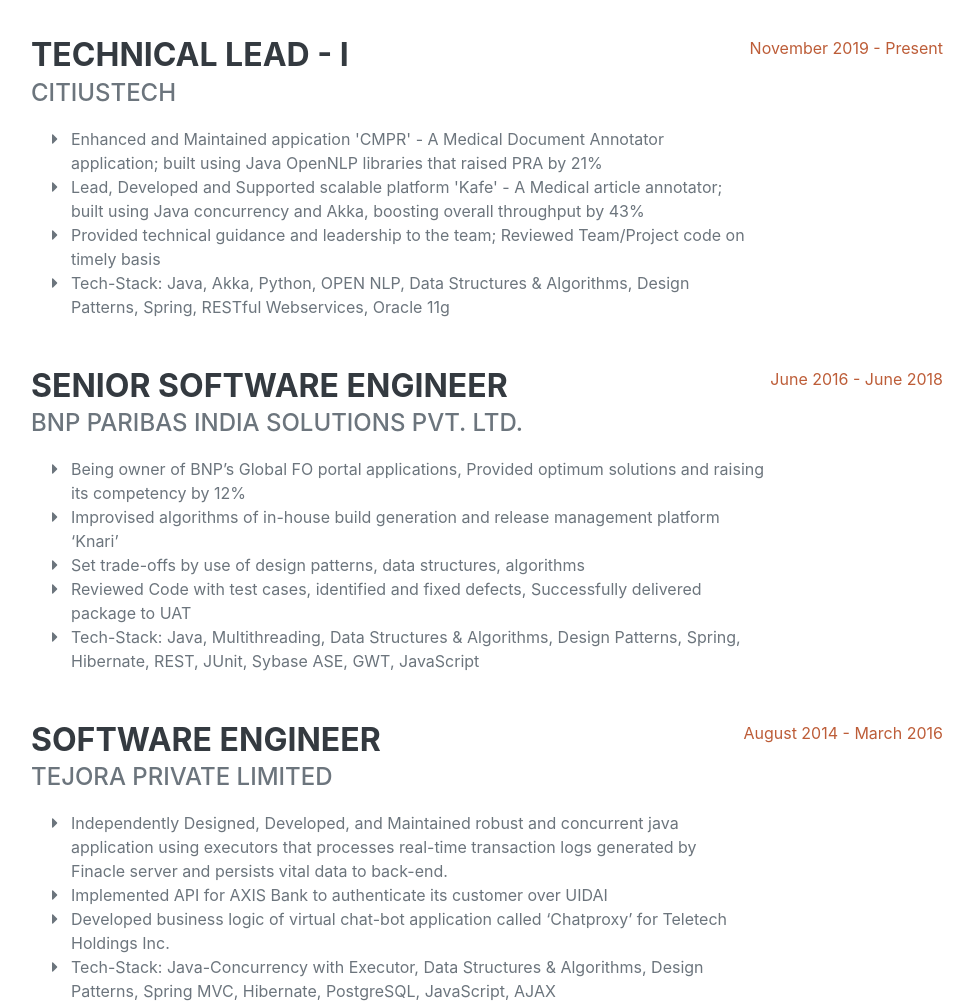
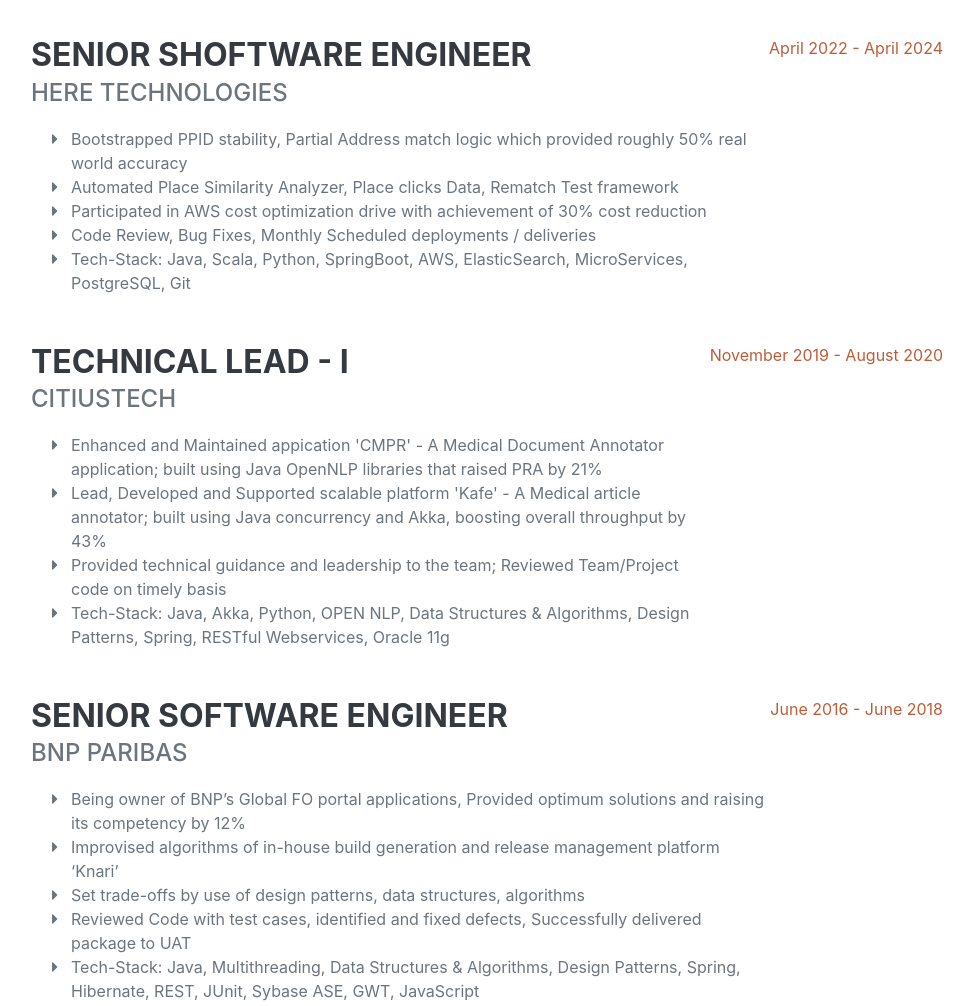
Before and after one commit to amitgade/amitgade.github.io, a plain HTML site: page index.html in a window 1280 px wide. Shown: the part 960-1966 px from the top of the page, without its empty margins (289-1263 px from the left). Drawn offline with nearby package versions, Linux system fonts and the light colour scheme; a web font is replaced by a local one.

Commit message:
action-Add latest work experience

```diff
--- a/index.html
+++ b/index.html
@@ -64,6 +64,36 @@
                     <h2 class="mb-5">Experience</h2>
                     <div class="d-flex flex-column flex-md-row justify-content-between mb-5">
                         <div class="flex-grow-1">
+                            <h3 class="mb-0">Senior Shoftware Engineer</h3>
+                            <div class="subheading mb-3">HERE Technologies</div>
+                            <ul class="fa-ul mb-0">
+                                <li>
+                                    <span class="fa-li"><i class="fa fa-caret-right"></i></span>
+                                    Bootstrapped PPID stability, Partial Address match logic which provided roughly 50% real world accuracy
+                                </li>
+                                <li>
+                                    <span class="fa-li"><i class="fa fa-caret-right"></i></span>
+                                    Automated Place Similarity Analyzer, Place clicks Data, Rematch Test framework
+                                </li>
+                                <li>
+                                    <span class="fa-li"><i class="fa fa-caret-right"></i></span>
+                                    Participated in AWS cost optimization drive with achievement of 30% cost reduction
+                                </li>
+                                <li>
+                                    <span class="fa-li"><i class="fa fa-caret-right"></i></span>
+                                    Code Review, Bug Fixes, Monthly Scheduled deployments / deliveries
+                                </li>
+                                <li>
+                                    <span class="fa-li"><i class="fa fa-caret-right"></i></span>
+                                    Tech-Stack: Java, Scala, Python, SpringBoot, AWS, ElasticSearch, MicroServices, PostgreSQL, Git
+                                </li>
+                            </ul>
+
+                        </div>
+                        <div class="flex-shrink-0"><span class="text-primary">April 2022 - April 2024</span></div>
+                    </div>
+                    <div class="d-flex flex-column flex-md-row justify-content-between mb-5">
+                        <div class="flex-grow-1">
                             <h3 class="mb-0">Technical Lead - I</h3>
                             <div class="subheading mb-3">CitiusTech</div>
                             <ul class="fa-ul mb-0">
@@ -86,12 +116,12 @@
                             </ul>
 
                         </div>
-                        <div class="flex-shrink-0"><span class="text-primary">November 2019 - Present</span></div>
+                        <div class="flex-shrink-0"><span class="text-primary">November 2019 - August 2020</span></div>
                     </div>
                     <div class="d-flex flex-column flex-md-row justify-content-between mb-5">
                         <div class="flex-grow-1">
                             <h3 class="mb-0">Senior Software Engineer</h3>
-                            <div class="subheading mb-3">BNP Paribas India Solutions Pvt. Ltd.</div>
+                            <div class="subheading mb-3">BNP Paribas</div>
                             <ul class="fa-ul mb-0">
                                 <li>
                                     <span class="fa-li"><i class="fa fa-caret-right"></i></span>
@@ -120,7 +150,7 @@
                     <div class="d-flex flex-column flex-md-row justify-content-between mb-5">
                         <div class="flex-grow-1">
                             <h3 class="mb-0">Software Engineer</h3>
-                            <div class="subheading mb-3">Tejora Private Limited</div>
+                            <div class="subheading mb-3">Tejora Technologies</div>
                             <ul class="fa-ul mb-0">
                                 <li>
                                     <span class="fa-li"><i class="fa fa-caret-right"></i></span>
@@ -146,7 +176,7 @@
                     <div class="d-flex flex-column flex-md-row justify-content-between">
                         <div class="flex-grow-1">
                             <h3 class="mb-0">Software Programmer</h3>
-                            <div class="subheading mb-3">Hurix Systems Pvt. Ltd.</div>
+                            <div class="subheading mb-3">Hurix Systems (Hurix Digital)</div>
                             <ul class="fa-ul mb-0">
                                 <li>
                                     <span class="fa-li"><i class="fa fa-caret-right"></i></span>
@@ -210,15 +240,15 @@
                     <ul class="fa-ul mb-0">
                         <li>
                             <span class="fa-li"><i class="fa fa-caret-right"></i></span>
-                            Core Java, Java8, Multithreading, Servlets-JSP (JEE), Javascript
+                            Java, Java8, Multithreading, Python, Scala
                         </li>
                         <li>
                             <span class="fa-li"><i class="fa fa-caret-right"></i></span>
-                            Design Patterns, Unit Testing, Performance/Memory Analysis, and n-Tier Architecture
+                            Design Patterns, Performance/Memory Analysis, and n-Tier Architecture
                         </li>
                         <li>
                             <span class="fa-li"><i class="fa fa-caret-right"></i></span>
-                            Spring (MVC, AOP, Security, Boot) and Hibernate (ORM), Angular (UI Framework)
+                            Spring (MVC, AOP, Security, Boot), MicroServices  1`
                         </li>
                         <li>
                             <span class="fa-li"><i class="fa fa-caret-right"></i></span>
@@ -226,7 +256,7 @@
                         </li>
                         <li>
                             <span class="fa-li"><i class="fa fa-caret-right"></i></span>
-                            Modelling and DB performance tuning of Oracle 11g, Sybase ASE, MySQL
+                            Modelling and DB performance tuning of Oracle 11g, Sybase ASE, PostgreSQL, ElasticSearch
                         </li>
                         <li>
                             <span class="fa-li"><i class="fa fa-caret-right"></i></span>
@@ -234,7 +264,7 @@
                         </li>
                         <li>
                             <span class="fa-li"><i class="fa fa-caret-right"></i></span>
-                            Source control with Git,SVN; Jenkins for Continuous Integration Tool
+                            Source control with Git,SVN; Gitlab CI-CD Pipeline
                         </li>
                         <li>
                             <span class="fa-li"><i class="fa fa-caret-right"></i></span>
```
